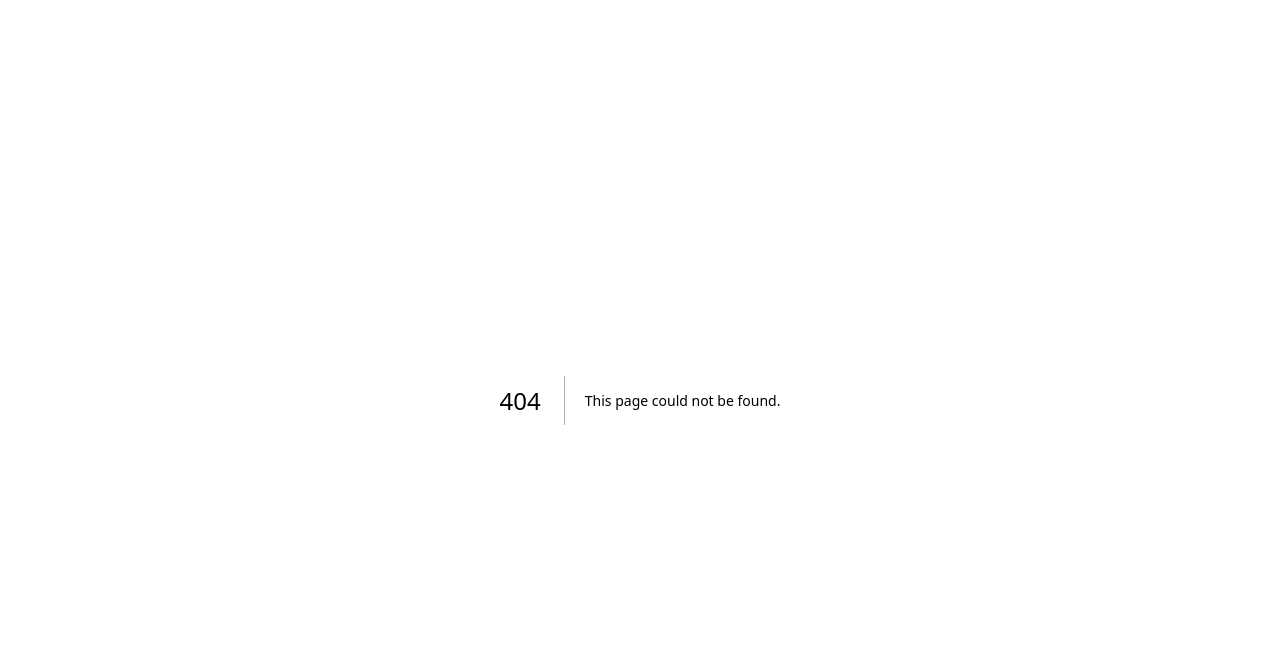
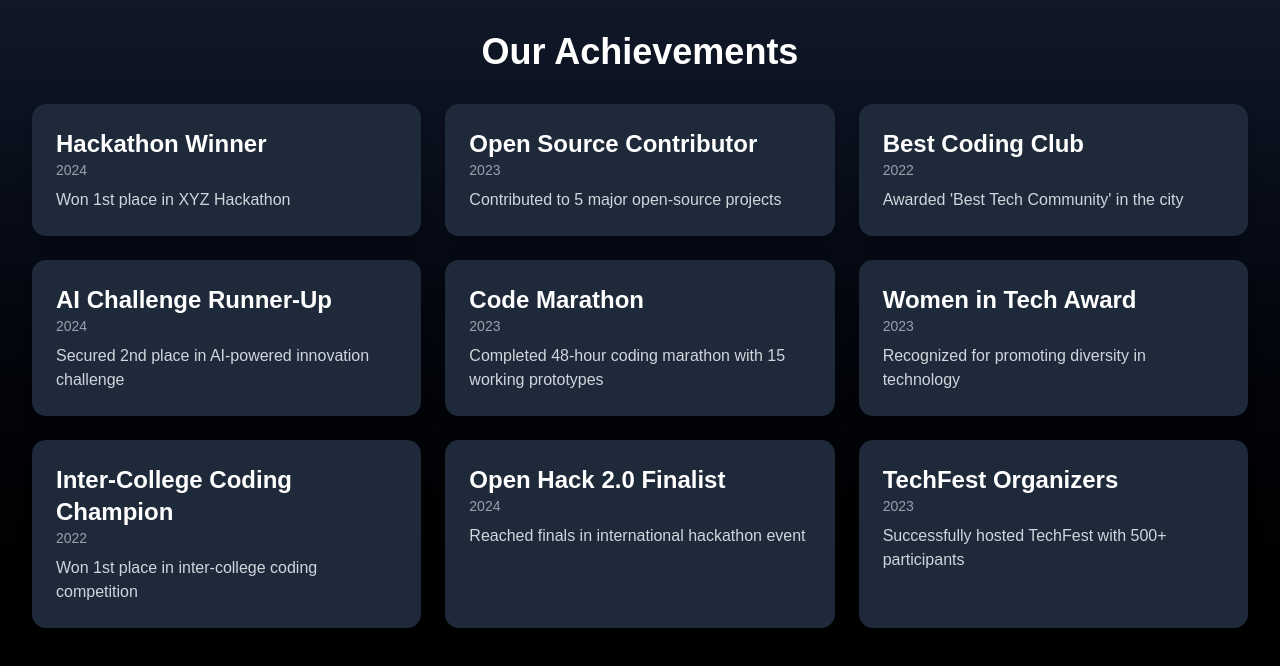
Before and after one commit to vikashkrdeveloper/CODEx-Website, a Next.js app: page /achievements in a window 1280 px wide. Before the commit this address had no page. Shown: the top 666 px of the page. Built offline with nearby package versions, Linux system fonts and the light colour scheme.

Commit message:
create achievement page

```diff
--- /dev/null
+++ b/app/achievements/page.tsx
@@ -0,0 +1,9 @@
+import Achievements from "@/components/achievements/achievements";
+
+export default function AchievementsPage() {
+  return (
+    <div>
+      <Achievements />
+    </div>
+  );
+}
--- /dev/null
+++ b/components/achievements/achievements.tsx
@@ -0,0 +1,31 @@
+export default function Achievements() {
+  const achievements = [
+    { title: "Hackathon Winner", year: 2024, description: "Won 1st place in XYZ Hackathon" },
+    { title: "Open Source Contributor", year: 2023, description: "Contributed to 5 major open-source projects" },
+    { title: "Best Coding Club", year: 2022, description: "Awarded 'Best Tech Community' in the city" },
+    { title: "AI Challenge Runner-Up", year: 2024, description: "Secured 2nd place in AI-powered innovation challenge" },
+    { title: "Code Marathon", year: 2023, description: "Completed 48-hour coding marathon with 15 working prototypes" },
+    { title: "Women in Tech Award", year: 2023, description: "Recognized for promoting diversity in technology" },
+    { title: "Inter-College Coding Champion", year: 2022, description: "Won 1st place in inter-college coding competition" },
+    { title: "Open Hack 2.0 Finalist", year: 2024, description: "Reached finals in international hackathon event" },
+    { title: "TechFest Organizers", year: 2023, description: "Successfully hosted TechFest with 500+ participants" },
+  ];
+
+  return (
+    <section className="min-h-screen bg-gradient-to-b from-gray-900 to-black text-white p-8">
+      <h1 className="text-4xl font-bold mb-8 text-center">Our Achievements</h1>
+      <div className="grid md:grid-cols-2 lg:grid-cols-3 gap-6">
+        {achievements.map((achieve, index) => (
+          <div
+            key={index}
+            className="p-6 bg-gray-800 rounded-xl shadow-lg hover:shadow-2xl hover:scale-105 transition-transform"
+          >
+            <h2 className="text-2xl font-semibold">{achieve.title}</h2>
+            <p className="text-sm text-gray-400">{achieve.year}</p>
+            <p className="mt-2 text-gray-300">{achieve.description}</p>
+          </div>
+        ))}
+      </div>
+    </section>
+  );
+}
```
